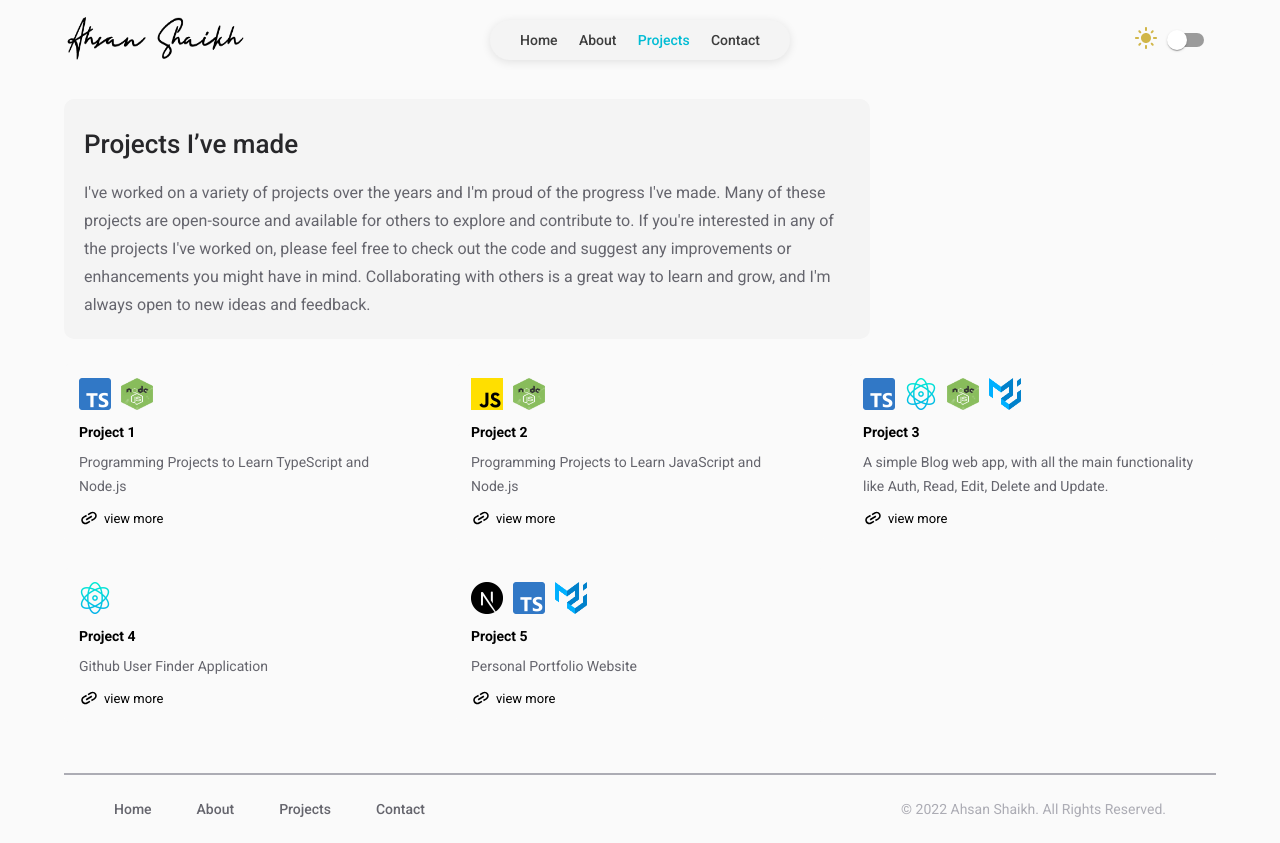
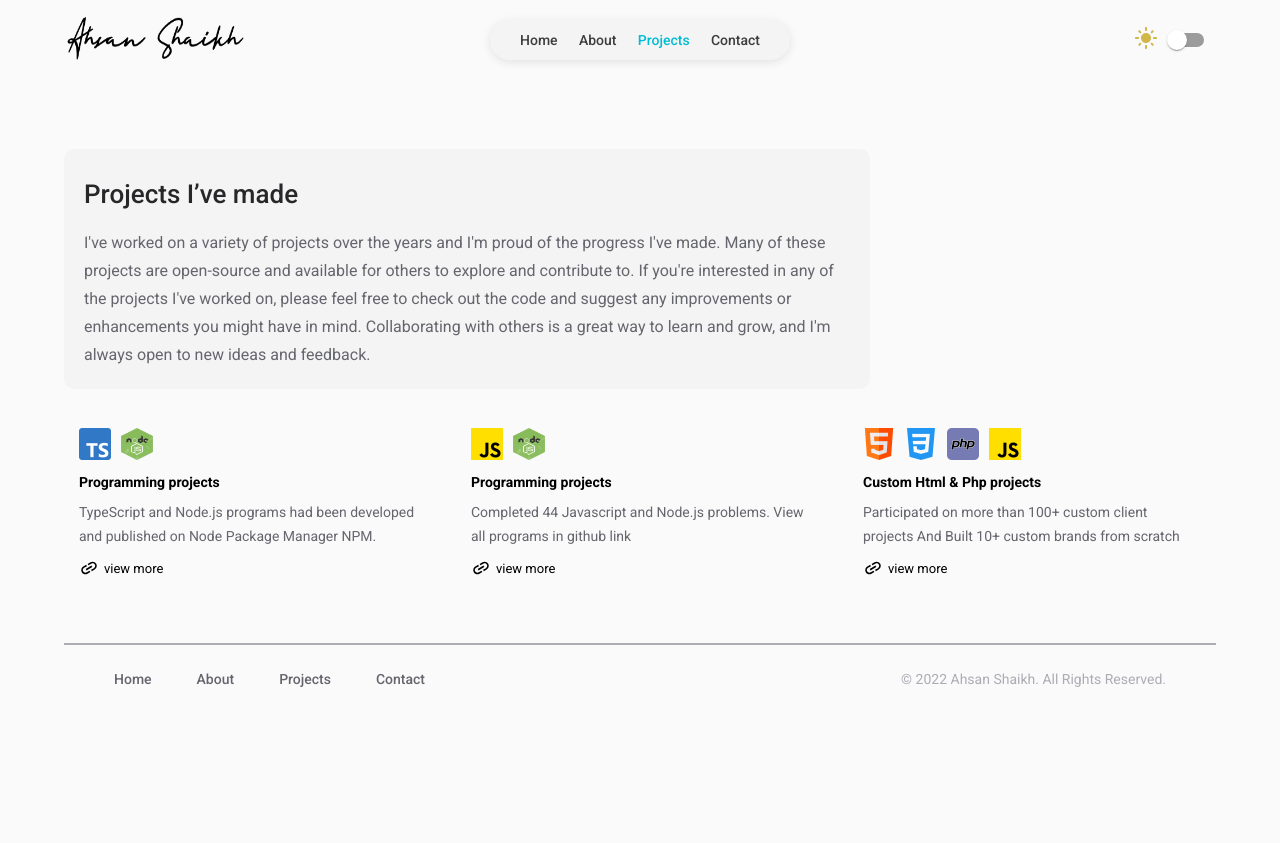
Before and after one commit to Ahsan2001/Portfolio-Ahsan-Shaikh, a Next.js app: page /projects in a window 1280 px wide. After the commit the page ends 800 px from the top, so only its background shows below. Built offline with nearby package versions, Linux system fonts and the light colour scheme.

Commit message:
updated projects

```diff
--- a/src/app/projects/page.tsx
+++ b/src/app/projects/page.tsx
@@ -31,7 +31,7 @@ const Projects = () => {
                                         }</li>
                                     ))}
                                 </ul>
-                               <h4> {element.name}</h4>
+                               <h4>{element.name}</h4>
                                <p>{element.description}</p>
                                <Box className={style.viewProjectBtn}>
                                     <Link href={`projects/${element.id}`}> <LinkIcon /> view more</Link>
--- a/src/app/projects/style.module.css
+++ b/src/app/projects/style.module.css
@@ -1,3 +1,12 @@
+.projects{
+    margin-top: 50px;
+}
+
+
+
+
+
+
 .projects .InnerBox{
     background: #fafafa;
     padding: 15px;
@@ -122,8 +131,12 @@
 .innerContentDetail > p{
     font-family: "Roboto";
     text-align: center;
-    font-size: 26px;
+    font-size: 21px;
     padding-bottom: 10px;
+    font-weight: 300;
+    padding: 10px 0 30px;
+    width: 60%;
+    margin: auto;
 }
 
 
@@ -173,3 +186,38 @@
 .btn a {
     font-family: "Roboto";
 }
+
+
+
+
+
+
+
+
+
+
+.contactMe{
+    text-decoration: none;
+}
+
+.contactMe button{
+    display: flex;
+    justify-content: center;
+    align-items: center;
+    border: none;
+    background: gainsboro;
+    border-radius: 30px;
+    padding: 12px 45px 14px 45px;
+    color: #302b2b;
+    font-size: 15px;
+    margin-top: 10px;
+    gap: 5px;
+    margin: 15px 15px 25px ;
+    font-family: "Roboto";
+    transition: 0.5s;
+}
+
+.contactMe button:hover{
+    cursor: pointer;
+    letter-spacing: 1px;
+}
--- a/src/static/projects.ts
+++ b/src/static/projects.ts
@@ -1,11 +1,13 @@
-import {Project} from "@/types";
+import { Project } from "@/types";
 
-export const projectData : Project[] = [
+export const projectData: Project[] = [
     {
         id: 1,
-        name: "Project 1",
-        techStack: ["/ts.png","/node.jpg"],
-        description: "Programming Projects to Learn TypeScript and Node.js",
+        name: "Programming projects",
+        techStack: ["/ts.png", "/node.jpg"],
+        category: "Programming",
+        description: "TypeScript and Node.js programs had been developed and published on Node Package Manager NPM.",
+        github: "https://github.com/Ahsan2001/Learning-TypeScript/tree/projects",
         detail: [
             {
                 title: "Simple Command Line Calculator",
@@ -62,23 +64,96 @@ export const projectData : Project[] = [
     },
     {
         id: 2,
-        name: "Project 2",
+        name: "Programming projects",
         techStack: ["/js.png", "/node.jpg"],
-        description: "Programming Projects to Learn JavaScript and Node.js",
-        links: "http://js-assignment-ahsan.surge.sh/",
+        category: "Programming",
+        description: "Completed 44 Javascript and Node.js problems. View all programs in github link",
+        github: "https://github.com/Ahsan2001/JavaScript-and-Node.js",
         detail: [
             {
-                title: "",
-                description: "",
-                links: "",
+                title: "Print Personal Message",
+                description: "Store a person’s name in a variable, and print a message to that person. Your message should be simple, such as, “Hello Eric, would you like to learn some Python today?”",
+                links: "http://js-assignment-ahsan.surge.sh/Personal_Message/index.html",
             },
+            {
+                title: "Name Cases",
+                description: "Store a person’s name in a variable, and then print that person’s name in lowercase, uppercase, and titlecase.",
+                links: "http://js-assignment-ahsan.surge.sh/Name_Cases/index.html",
+            },
+            {
+                title: "Famous Quote",
+                description: "Store the famous person’s name in a variable called famous_person. Then compose your message and store it in a new variable called message. Print your message.",
+                links: "http://js-assignment-ahsan.surge.sh/Famous_Quote_2/index.html",
+            },
+            {
+                title: "Stripping Names",
+                description: "Store a person’s name, and include some whitespace characters at the beginning and end of the name. Make sure you use each character combination, \t and \n, at least once. Print the name once, so the whitespace around the name is displayed. Then print the name after striping the white spaces.",
+                links: "http://js-assignment-ahsan.surge.sh/Stripping_Names/index.html",
+            },
+            {
+                title: "Create Four Line",
+                description: "Your output should simply be four lines with the number 8 appearing once on each line.",
+                links: "http://js-assignment-ahsan.surge.sh/Create_Four_Lines/index.html",
+            },
+            {
+                title: "City Names",
+                description: "Write a function called city_country() that takes in the name of a city and its country. The function should return a string formatted like this Lahore, Pakistan  Call your function with at least three city-country pairs, and print the value that’s returned.",
+                links: "http://js-assignment-ahsan.surge.sh/City_Names/index.html",
+            },
+            {
+                title: "Album",
+                description: "Write a function called make_album() that builds a Object describing a music album. The function should take in an artist name and an album title, and it should return a Object containing these two pieces of information. Use the function to make three dictionaries representing different albums. Print each return value to show that Objects are storing the album information correctly. Add an optional parameter to make_album() that allows you to store the number of tracks on an album. If the calling line includes a value for the number of tracks, add that value to the album’s Object. Make at least one new function call that includes the number of tracks on an album.",
+                links: "http://js-assignment-ahsan.surge.sh/Album/index.html",
+            },
+            {
+                title: "Adding Comments",
+                description: "Choose two of the programs you’ve written, and add at least one comment to each. If you don’t have anything specific to write because your programs are too simple at this point, just add your name and the current date at the top of each program file. Then write one sentence describing what the program does.",
+                links: "http://js-assignment-ahsan.surge.sh/Adding_Comments/index.html",
+            },
+            {
+                title: "Names",
+                description: "Store the names of a few of your friends in a array called names. Print each person’s name by accessing each element in the list, one at a time.",
+                links: "http://js-assignment-ahsan.surge.sh/Names/index.html",
+            }, {
+                title: "Greetings",
+                description: "Start with the array you used in previous Exercise , but instead of just printing each person’s name, print a message to them. The text of each message should be the same, but each message should be personalized with the person’s name.",
+                links: "http://js-assignment-ahsan.surge.sh/Greetings/index.html",
+            }, {
+                title: "Your Own Array",
+                description: "Think of your favorite mode of transportation, such as a motorcycle or a car, and make a list that stores several examples. Use your list to print a series of statements about these items, such as “I would like to own a Honda motorcycle.”",
+                links: "http://js-assignment-ahsan.surge.sh/Your_Own_Array/index.html",
+            }, {
+                title: "Guest List",
+                description: "If you could invite anyone, living or deceased, to dinner, who would you invite? Make a list that includes at least three people you’d like to invite to dinner. Then use your list to print a message to each person, inviting them to dinner.",
+                links: "http://js-assignment-ahsan.surge.sh/Guest_List/index.html",
+            }, {
+                title: "Cars",
+                description: "Write a function that stores information about a car in a Object. The function should always receive a manufacturer and a model name. It should then accept an arbitrary number of keyword arguments. Call the function with the required information and two other name-value pairs, such as a color or an optional feature. Print the Object that’s returned to make sure all the information was stored correctly.",
+                links: "http://js-assignment-ahsan.surge.sh/Cars/index.html",
+            }, {
+                title: "Sandwiches",
+                description: "Write a function that accepts a array of items a person wants on a sandwich. The function should have one parameter that collects as many items as the function call provides, and it should print a summary of the sandwich that is being ordered. Call the function three times, using a different number of arguments each time.",
+                links: "http://js-assignment-ahsan.surge.sh/Sandwiches/index.html",
+            }, {
+                title: "Hello Admin",
+                description: "Make a array of five or more usernames, including the name 'admin'. Imagine you are writing code that will print a greeting to each user after they log in to a website. Loop through the array, and print a greeting to each user: If the username is 'admin', print a special greeting, such as Hello admin, would you like to see a status report?  Otherwise, print a generic greeting, such as Hello Eric, thank you for logging in again. ",
+                links: "http://js-assignment-ahsan.surge.sh/Hello_Admin/index.html",
+            }, {
+                title: "Large Shirts",
+                description: "Modify the make_shirt() function so that shirts are large by default with a message that reads I love JavaScript. Make a large shirt and a medium shirt with the default message, and a shirt of any size with a different message.",
+                links: "http://js-assignment-ahsan.surge.sh/Large_Shirts/index.html",
+            },
+
+
         ]
     },
     {
         id: 3,
-        name: "Project 3",
-        techStack: ["/ts.png","/react.png","/node.jpg","/mu.png"],
-        description: "A simple Blog web app, with all the main functionality like Auth, Read, Edit, Delete and Update.",
+        name: "Custom Html & Php projects",
+        techStack: ["/html.png","/css.png", "/php.png","/js.png",],
+        category: "Frontend",
+        description: "Participated on more than 100+ custom client projects And Built 10+ custom brands from scratch",
+        github: "https://github.com/Ahsan2001/JavaScript-and-Node.js",
         detail: [
             {
                 title: "Full Stack Personal Blog Web App",
@@ -97,34 +172,34 @@ export const projectData : Project[] = [
             },
         ]
     },
-    {
-        id: 4,
-        name: "Project 4",
-        techStack: ["/react.png"],
-        description: "Github User Finder Application",
-        links: "https://github-finder-with-redux.netlify.app/",
-        img: "/img/github-finder-app.png",
-        detail: [
-            {
-                title: "",
-                description: "",
-                links: "",
-            },
-        ]
-    },
+    // {
+    //     id: 4,
+    //     name: "Project 4",
+    //     techStack: ["/react.png"],
+    //     description: "Github User Finder Application",
+    //     links: "https://github-finder-with-redux.netlify.app/",
+    //     img: "/img/github-finder-app.png",
+    //     detail: [
+    //         {
+    //             title: "",
+    //             description: "",
+    //             links: "",
+    //         },
+    //     ]
+    // },
 
-    {
-        id: 5,
-        name: "Project 5",
-        techStack: ["/next.png","/ts.png", "/mu.png"],
-        description: "Personal Portfolio Website",
-        links: "https://portfolio-ahsan-shaikh.vercel.app/",
-        detail: [
-            {
-                title: "",
-                description: "",
-                links: "",
-            },
-        ]
-    },
+    // {
+    //     id: 5,
+    //     name: "Project 5",
+    //     techStack: ["/next.png","/ts.png", "/mu.png"],
+    //     description: "Personal Portfolio Website",
+    //     links: "https://portfolio-ahsan-shaikh.vercel.app/",
+    //     detail: [
+    //         {
+    //             title: "",
+    //             description: "",
+    //             links: "",
+    //         },
+    //     ]
+    // },
 ]
--- a/src/static/technologies.ts
+++ b/src/static/technologies.ts
@@ -46,7 +46,10 @@ export const skills : Technology[] =  [
         name: "Bootstrap",
         img: "/b.png"
     },
-
+    {
+        name: "Php",
+        img: "/php.png"
+    },
     {
         name: "Tailwind Css",
         img: "/tailwind.png"
--- a/src/types/index.ts
+++ b/src/types/index.ts
@@ -8,8 +8,9 @@ export interface Project {
     techStack: string[];
     id: number;
     description: string;
-    links?: string;
     img?: string;
+    github: string;
+    category: string;
     detail: {
         title: string;
         description: string;
```
Also changed, not shown: src/app/projects/[id]/page.tsx (+12 -18 lines), public/b.png, public/php.png (added).
